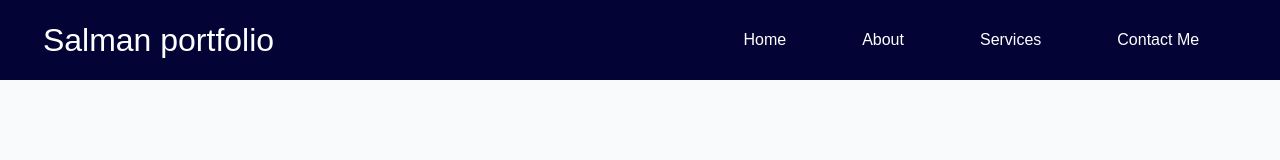
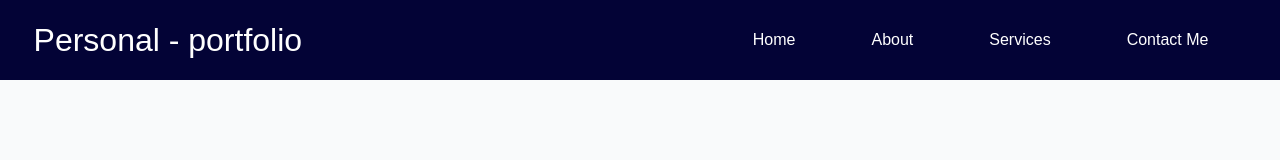
Before and after one commit to Salmankhan223/portfolio-website, a plain HTML site: page services.html in a window 1280 px wide. Shown: the top 160 px of the page. Drawn offline with Linux system fonts and the light colour scheme.

Commit message:
Update services.html

```diff
--- a/services.html
+++ b/services.html
@@ -4,7 +4,7 @@
 <head>
     <meta charset="UTF-8">
     <meta name="viewport" content="width=device-width, initial-scale=1.0">
-    <title>Document</title>
+    <title>Salman-Personal Portfolio</title>
     <link rel="stylesheet" href="style.css">
 </head>
 <style>
@@ -127,7 +127,7 @@
               <div id="hamburger">
                 <img style="filter: invert(1);" src="hamburger.svg" alt="">
             </div>
-            <div class="left">Salman portfolio</div>
+            <div class="left">Personal - portfolio</div>
             <div class="right">
                 <ul>
                        <div class="close">
@@ -193,4 +193,5 @@
     <script src="script.js"></script>
 </body>
 
+
 </html>
```
